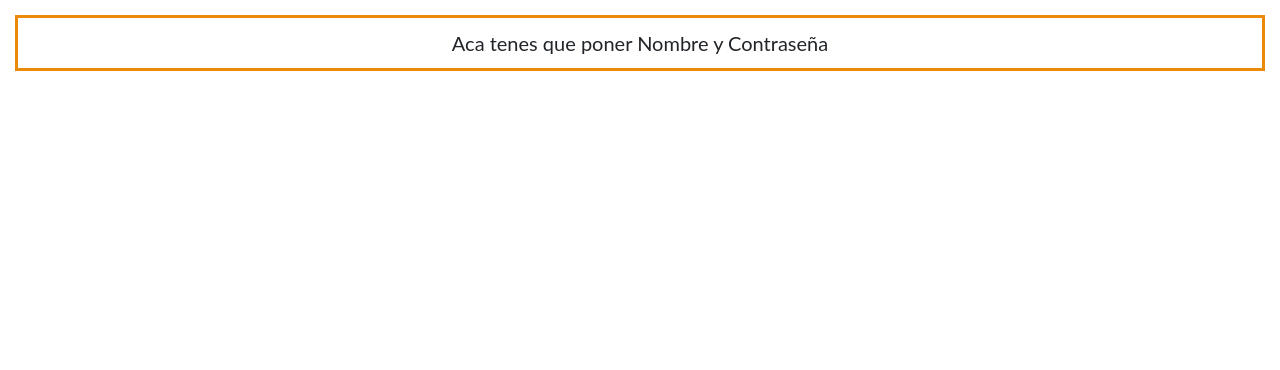
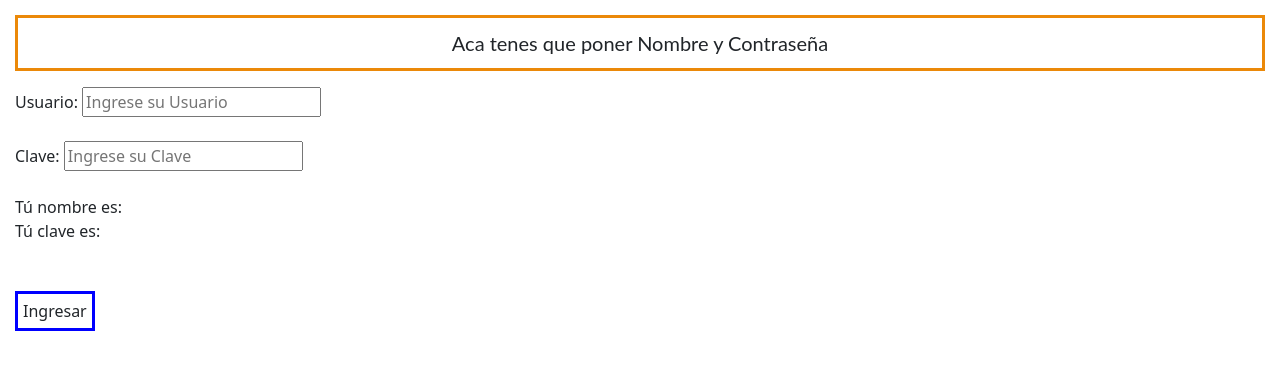
Before and after one commit to cpnvalentinperez/angularproyecto, an Angular app: page /login in a window 1280 px wide. Shown: the top 370 px of the page. Built offline with nearby package versions, Linux system fonts and the light colour scheme.

Commit message:
Anda login

```diff
--- a/src/app/login/login.component.html
+++ b/src/app/login/login.component.html
@@ -1,3 +1,57 @@
 <p class="component">
     Aca tenes que poner Nombre y Contraseña
   </p>
+
+  <div>
+    <div>
+      <div>
+        Usuario:
+        <input
+          placeholder="Ingrese su Usuario"
+          type="text"
+          [(ngModel)]="nombre" />
+      </div>
+      <br />
+      <div>
+        Clave:
+        <input
+          placeholder="Ingrese su Clave"
+          type="text"
+          [(ngModel)]="clave" />
+      </div>
+      <br />
+      <!-- <div>
+        Teléfono:
+        <input
+          placeholder="ingrese su telefono"
+          type="number"
+          [ngModel]="telefono"
+        />
+      </div>
+      <br />
+      <div>
+        DNI:
+        <input
+          placeholder="ingrese su dni"
+          type="number"
+          [ngModel]="dni"
+          (ngModelChange)="cambiaDni($event)"
+        />
+      </div>
+    </div>
+    <br /> -->
+    <div>
+      Tú nombre es: <b>{{nombre}}</b>
+      <br />
+      Tú clave es: <b>{{clave}}</b>
+    </div>
+    <br />
+    <!-- <div>
+      Tú telefono es: <b>{{telefono}}</b> y tiene {{telefono.length}}
+      <b>digitos</b>.
+    </div>
+    <br />
+    <div>Tú dni es: <b>{{dni}}</b></div> -->
+    <br/>
+    <div class="click"  (click)="onClick()">Ingresar</div>
+  </div>
```
